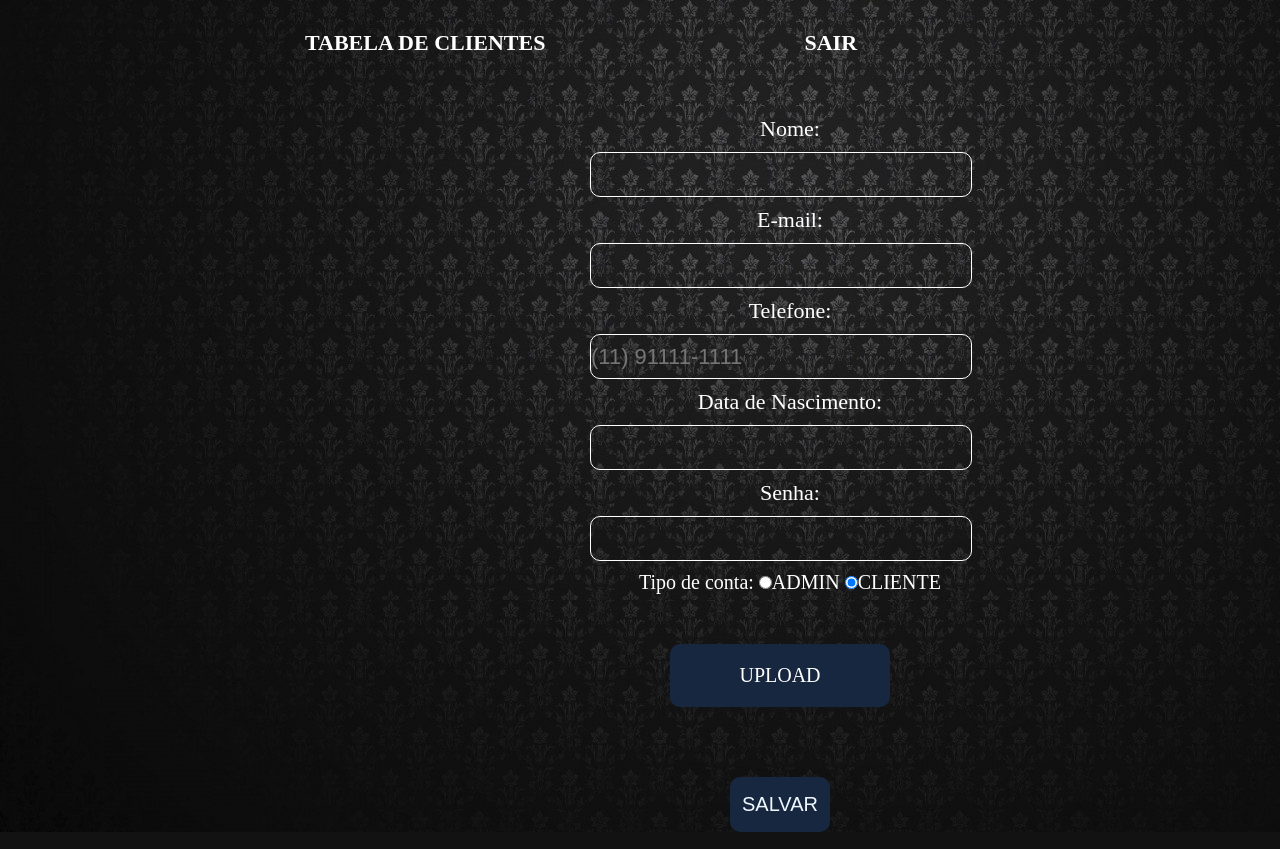
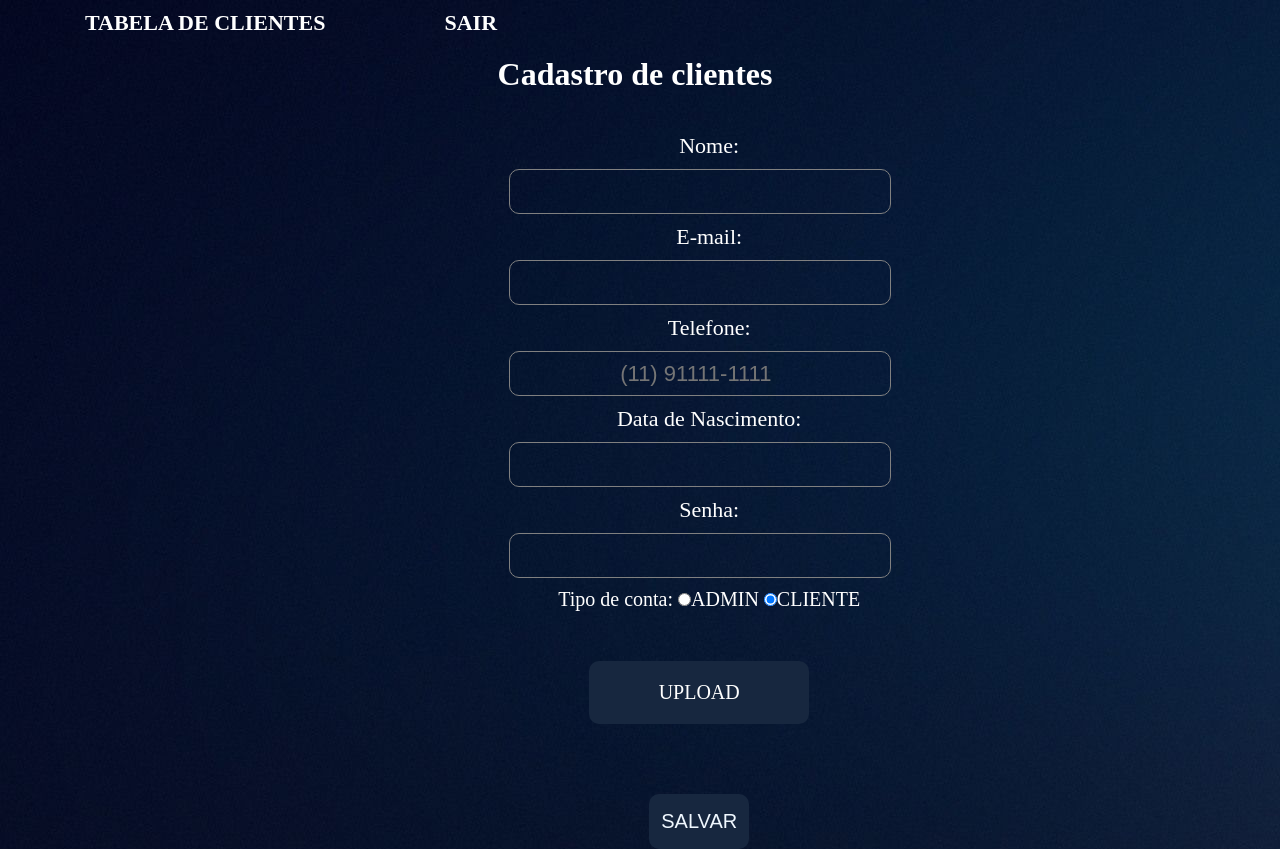
Before and after one commit to SamuelSPrado/Projeto_aplicacao_web, a PHP site: page /cadastrar_cliente.php in a window 1280 px wide. Run offline with PHP 8.4, Linux system fonts and the light colour scheme; a user stored in the database is signed in.

Commit message:
detalhes salvos

```diff
--- a/cadastrar_cliente.php
+++ b/cadastrar_cliente.php
@@ -132,11 +132,12 @@ if(count($_POST)> 0)
         <div class="caixa">
             <nav>
                 <ul>
-                    <li><a href="clientes.php">Tabela de clientes</a></li>
-                    <li><a href="index.php">Sair</a></li>
+                    <li class="tb_cliente"><a href="clientes.php">Tabela de clientes</a></li>
+                    <li class="sair"><a href="index.php">Sair</a></li>
                 </ul>
             </nav>
         </div>
+        <h1 class="titulo">Cadastro de clientes</h1>
     </header>
     <main>
         <form enctype="multipart/form-data" method="POST" action="">
@@ -150,7 +151,7 @@ if(count($_POST)> 0)
             </p>
             <p class="formulario">
                 <label for="">Telefone:</label>
-                <input value="<?php if(isset($_POST['telefone'])) echo $_POST['telefone'];?>" placeholder="(11) 91111-1111" name="telefone" type="text">
+                <input value="<?php if(isset($_POST['telefone'])) echo $_POST['telefone'];?>" placeholder="                  (11) 91111-1111" name="telefone" type="text">
             </p>
             <p class="formulario">
                 <label for="">Data de Nascimento:</label>
--- a/estilos/cadastro.css
+++ b/estilos/cadastro.css
@@ -4,30 +4,23 @@
 }
 
 body{
-    background-image: url(../imagens/pattern_texture_textured-257694.jpg);
+    background-image: url(../imagens/fundo_cadastro.jpg);
 }
 
 .cabecalho{
-    padding: 30px;
-    background-image: url(../imagens/pattern_texture_textured-257694.jpg);
+    padding: 10px 20px;
+    background-image: url(../imagens/fundo_cadastro.jpg);
 }
 
 .caixa {
-    position: relative;
-    width: 940px;
+    width: auto;
     margin: 0 auto;
-}
-
-nav{
-    position: left;
-    top: -25px;
-    right: 0;
 }
 
 nav li{
     display: inline;
     margin: 0 0 0 15px;
-    padding: 120px;
+    padding: 50px;
 }
 
 nav a{
@@ -45,14 +38,20 @@ nav a:hover {
     text-decoration: underline;
 }
 
+.titulo{
+    color: white;
+    margin: 20px 20px 20px 10px;
+    text-align: center;
+}
+
 main{
     font-size: 20px;
 }
 
 main form{
     width: 420px;
-    margin: 30px 0px auto;
-    padding-left: 580px;
+    margin: 10px 0px auto;
+    padding-left: 39%;
 }
 
 main form p{
@@ -67,7 +66,7 @@ main form p{
 
 .formulario input{
     background: transparent;
-    color: black;
+    color: aqua;
     text-align: none;
     font-size: 22px;
     display: block;
@@ -77,14 +76,13 @@ main form p{
     border-radius: 10px;
     border: 1px solid black;
     padding: 10px 0px;
-    border-color: white;
+    border-color: gray;
 }
 
 .formulario input:hover{
-    border-color: black;
+    border-color: aqua;
     border-radius: 15px;
     height: 25px;
-    background-color: white;
 }
 
 .arquivo{
```
Also changed, not shown: arquivos/63699abf19e2b.jpg (added).
